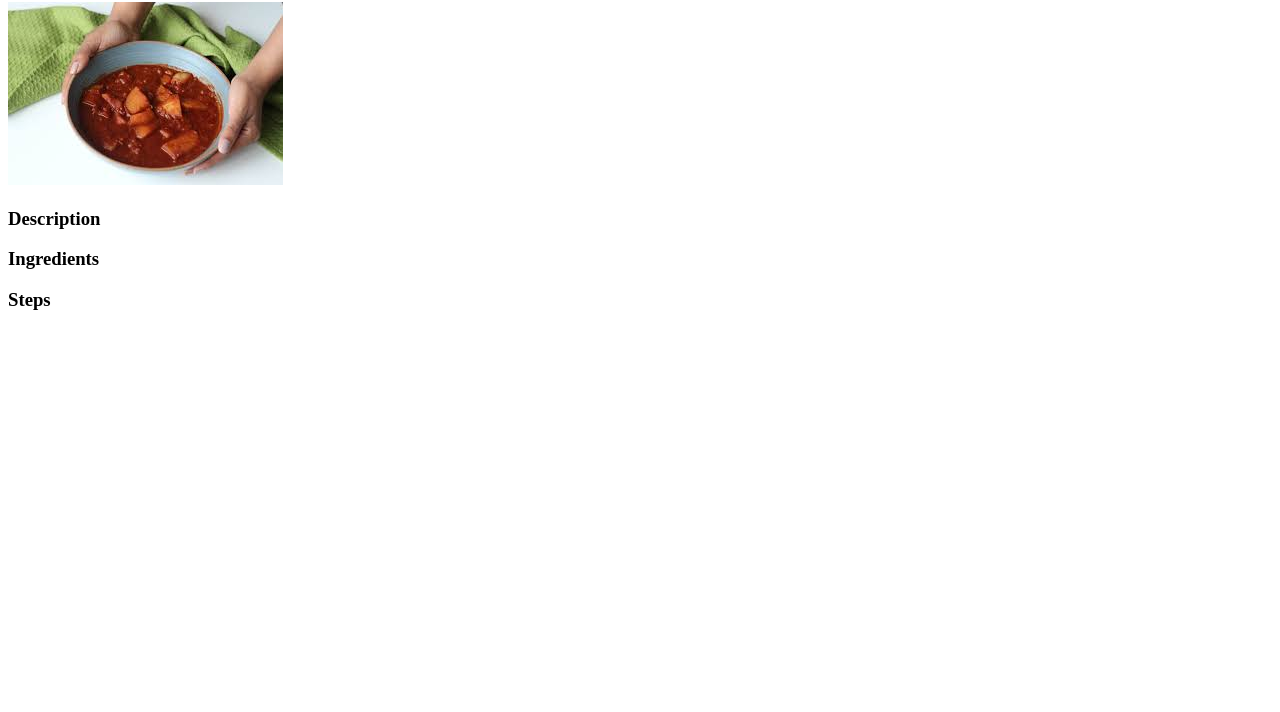
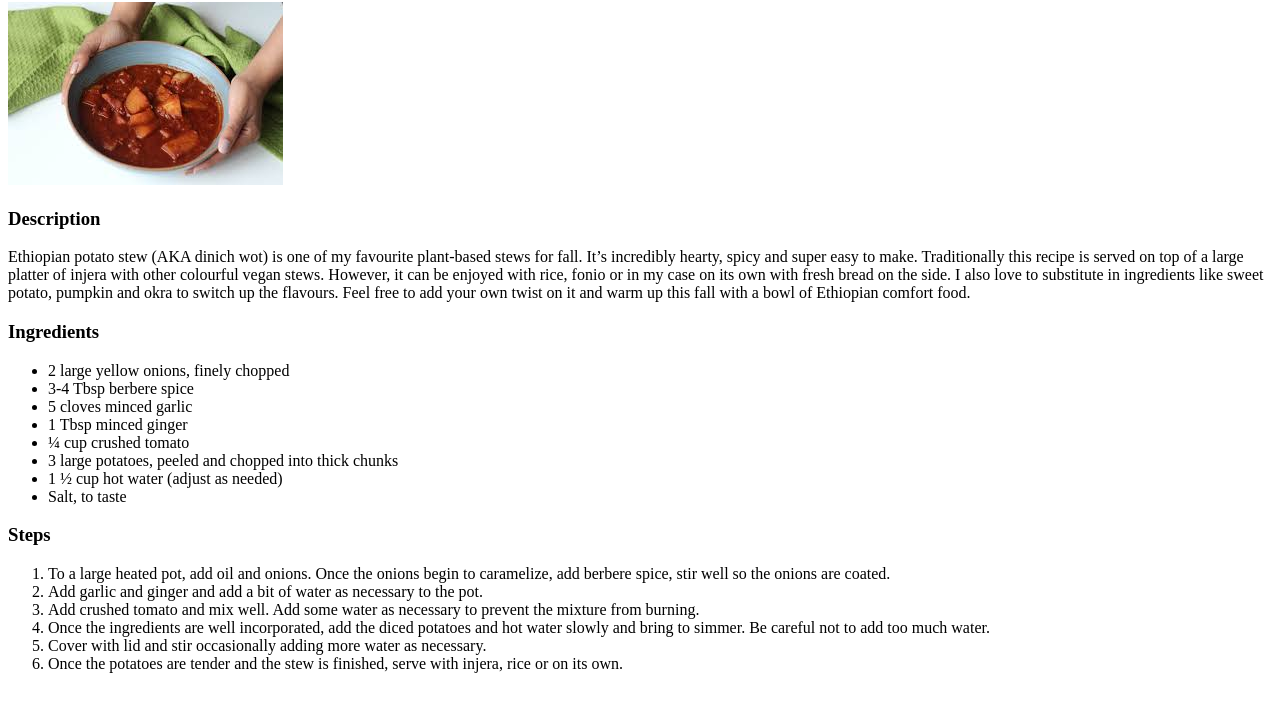
Before and after one commit to biniyamNegasa/odin-recipes, a plain HTML site: page recipes/dinch-wot.html in a window 1280 px wide. Shown: the part 78-790 px from the top of the page. Drawn offline with Linux system fonts and the light colour scheme.

Commit message:
Add description, ingredients and steps

```diff
--- a/recipes/dinch-wot.html
+++ b/recipes/dinch-wot.html
@@ -8,14 +8,26 @@
     <h1>Dinch wot</h1>
     <img src="../images/dinch-wot.jpeg" alt="Delicious Dinch-Wot">
     <h3>Description</h3>
-      <p></p>
+      <p>Ethiopian potato stew (AKA dinich wot) is one of my favourite plant-based stews for fall. It’s incredibly hearty, spicy and super easy to make. Traditionally this recipe is served on top of a large platter of injera with other colourful vegan stews. However, it can be enjoyed with rice, fonio or in my case on its own with fresh bread on the side. I also love to substitute in ingredients like sweet potato, pumpkin and okra to switch up the flavours. Feel free to add your own twist on it and warm up this fall with a bowl of Ethiopian comfort food.</p>
     <h3>Ingredients</h3>
     <ul>
-
+      <li>2 large yellow onions, finely chopped</li>
+      <li>3-4 Tbsp berbere spice</li>
+      <li>5 cloves minced garlic</li>
+      <li>1 Tbsp minced ginger</li>
+      <li>¼ cup crushed tomato</li>
+      <li>3 large potatoes, peeled and chopped into thick chunks</li>
+      <li>1 ½ cup hot water (adjust as needed)</li>
+      <li>Salt, to taste</li>
     </ul>
     <h3>Steps</h3>
     <ol>
-
+      <li>To a large heated pot, add oil and onions. Once the onions begin to caramelize, add berbere spice, stir well so the onions are coated.</li>
+      <li>Add garlic and ginger and add a bit of water as necessary to the pot.</li>
+      <li>Add crushed tomato and mix well. Add some water as necessary to prevent the mixture from burning.</li>
+      <li>Once the ingredients are well incorporated, add the diced potatoes and hot water slowly and bring to simmer. Be careful not to add too much water.</li>
+      <li>Cover with lid and stir occasionally adding more water as necessary.</li>
+      <li>Once the potatoes are tender and the stew is finished, serve with injera, rice or on its own.</li>
     </ol>
   </body>
 </html>
```
